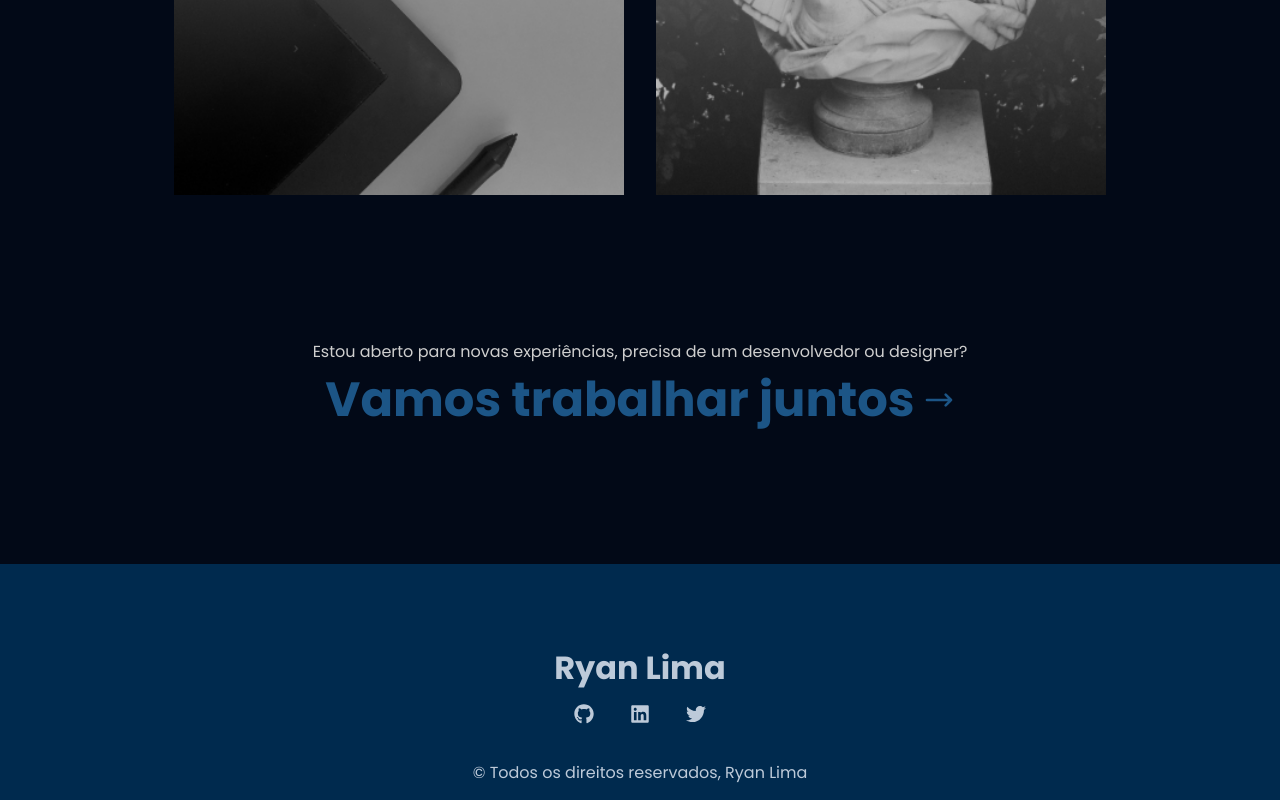
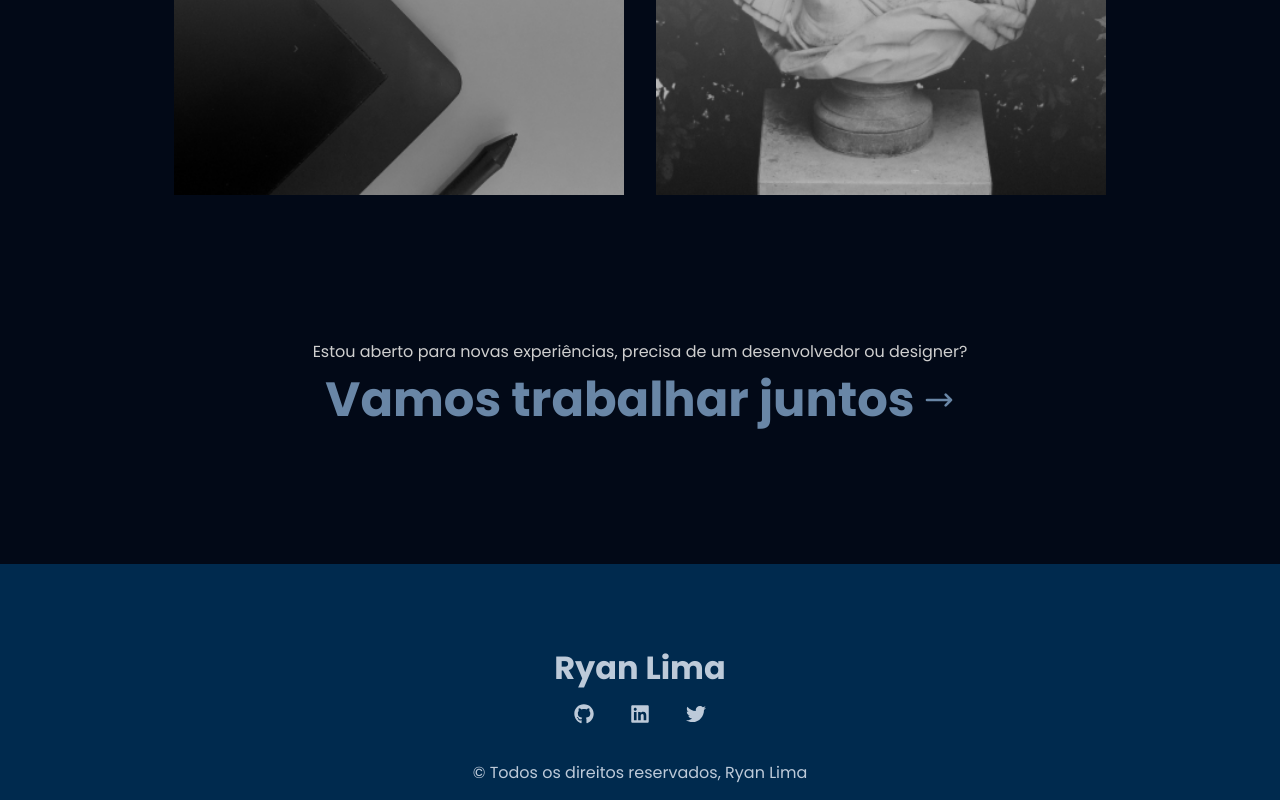
Before and after one commit to ryansldev/old-personal-website, a Next.js app: page / in a window 1280 px wide. In both pictures the pointer is over the element "Vamos trabalhar juntos". Shown: the part 1134-1934 px from the top of the page. Built offline with nearby package versions, Linux system fonts and the light colour scheme.

Commit message:
:lipstick: Little adjustment on contact h1 hover

```diff
--- a/styles/Home.module.css
+++ b/styles/Home.module.css
@@ -210,7 +210,7 @@
 }
 
 .contact h1:hover {
-  color: var(--dark-blue-500);
+  color: var(--dark-blue-300);
 }
 
 @media (max-width: 720px) {
```
